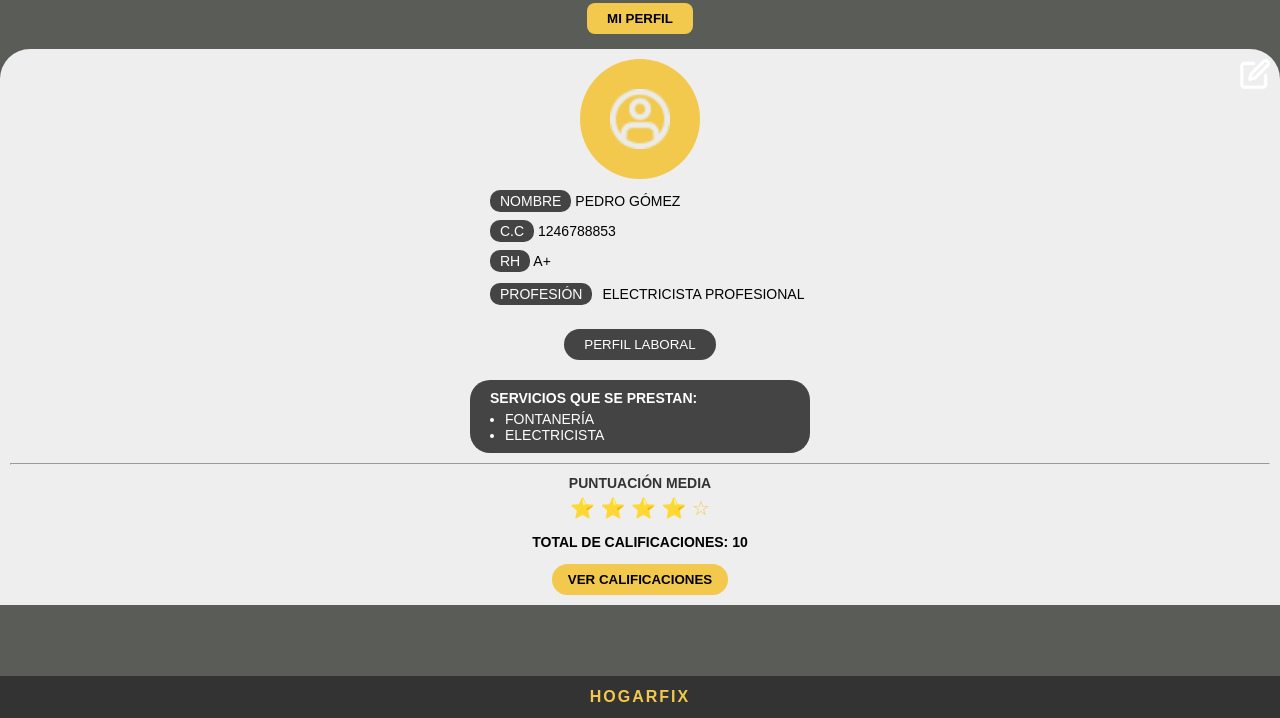
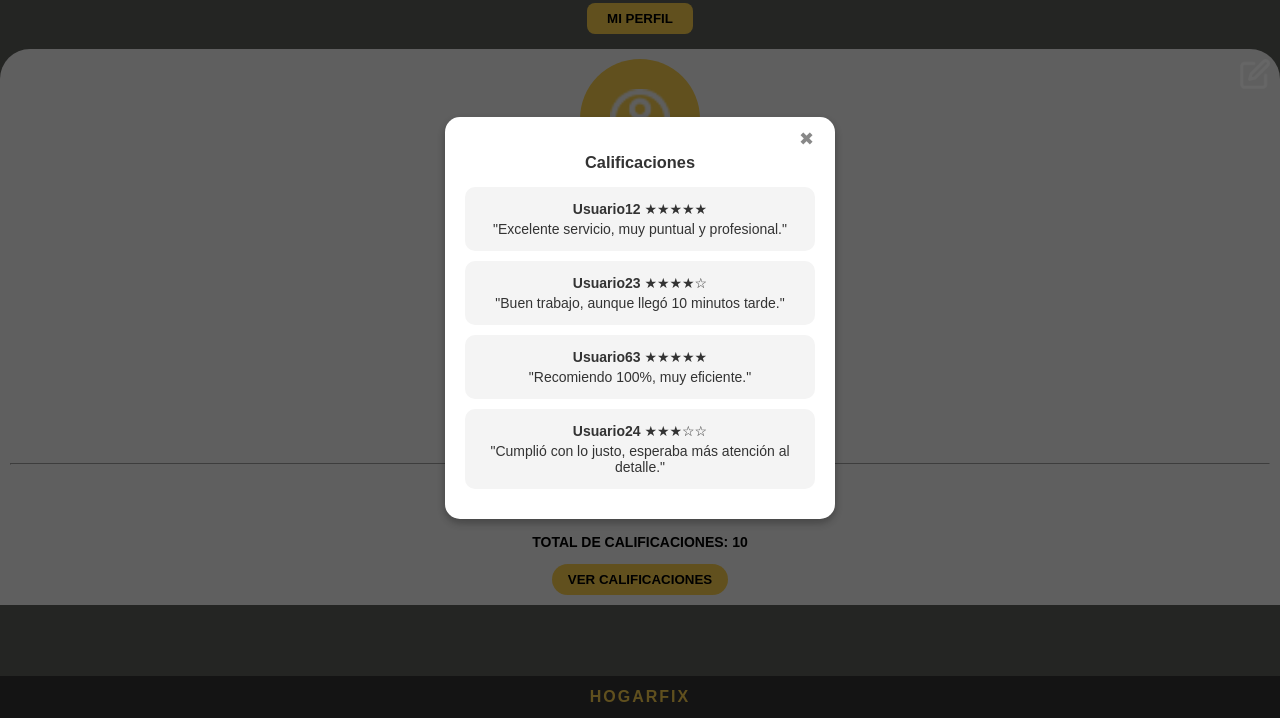
Before and after one commit to JPalacios-8/HogarFix, a plain HTML site: page html/perfil-proveedores.html in a window 1280 px wide. Both pictures are taken after a click on the button "VER CALIFICACIONES". Shown: the part 82-800 px from the top of the page. Drawn offline with Linux system fonts and the light colour scheme.

Commit message:
correcciones finales

```diff
--- a/html/perfil-proveedores.html
+++ b/html/perfil-proveedores.html
@@ -155,6 +155,57 @@
       display: block;
       cursor: pointer;
     }
+    .modal-overlay {
+  position: fixed;
+  top: 0; left: 0;
+  width: 100%;
+  height: 100%;
+  background: rgba(0, 0, 0, 0.6);
+  display: flex;
+  justify-content: center;
+  align-items: center;
+  z-index: 1000;
+}
+
+.modal-content {
+  background-color: #fff;
+  padding: 20px;
+  width: 90%;
+  max-width: 350px;
+  border-radius: 15px;
+  box-shadow: 0 4px 10px rgba(0,0,0,0.3);
+  position: relative;
+  color: #333;
+  font-family: sans-serif;
+}
+
+.modal-content h3 {
+  text-align: center;
+  margin-bottom: 15px;
+}
+
+.review {
+  background-color: #f4f4f4;
+  padding: 10px;
+  border-radius: 10px;
+  margin-bottom: 10px;
+}
+
+.review p {
+  margin: 4px 0;
+}
+
+.close-btn {
+  position: absolute;
+  top: 10px;
+  right: 15px;
+  background: none;
+  border: none;
+  font-size: 18px;
+  color: #888;
+  cursor: pointer;
+}
+
 
     footer {
       background-color: #333;
@@ -211,11 +262,50 @@
     <strong style="color: #333;">PUNTUACIÓN MEDIA</strong>
     <div style="font-size: 20px; color: #f2c94c; margin: 5px 0;">⭐ ⭐ ⭐ ⭐ ☆</div>
     <p><strong>TOTAL DE CALIFICACIONES: 10</strong></p>
-    <button style="background-color: #f2c94c; border: none; padding: 8px 16px; border-radius: 20px; font-weight: bold;">VER CALIFICACIONES</button>
+    <button onclick="abrirCalificaciones()" style="background-color: #f2c94c; border: none; padding: 8px 16px; border-radius: 20px; font-weight: bold;">VER CALIFICACIONES</button>
   </div>
+  <!-- MODAL DE CALIFICACIONES -->
+<div id="modalCalificaciones" style="display: none;" class="modal-overlay">
+  <div class="modal-content">
+    <button class="close-btn" onclick="cerrarCalificaciones()">✖</button>
+    <h3>Calificaciones</h3>
+
+    <div class="review">
+      <p><strong>Usuario12</strong> ★★★★★</p>
+      <p>"Excelente servicio, muy puntual y profesional."</p>
+    </div>
+
+    <div class="review">
+      <p><strong>Usuario23</strong> ★★★★☆</p>
+      <p>"Buen trabajo, aunque llegó 10 minutos tarde."</p>
+    </div>
+
+    <div class="review">
+      <p><strong>Usuario63</strong> ★★★★★</p>
+      <p>"Recomiendo 100%, muy eficiente."</p>
+    </div>
+
+    <div class="review">
+      <p><strong>Usuario24</strong> ★★★☆☆</p>
+      <p>"Cumplió con lo justo, esperaba más atención al detalle."</p>
+    </div>
+  </div>
+</div>
+
 </main>
 
   <footer>HOGARFIX</footer>
 
+  <script>
+  function abrirCalificaciones() {
+    document.getElementById("modalCalificaciones").style.display = "flex";
+  }
+
+  function cerrarCalificaciones() {
+    document.getElementById("modalCalificaciones").style.display = "none";
+  }
+</script>
+
+
 </body>
 </html>
--- a/javascript/perfil.js
+++ b/javascript/perfil.js
@@ -69,3 +69,8 @@ document.addEventListener("DOMContentLoaded", () => {
     });
   }
 });
+
+function irASoporteDesdeUsuario() {
+    localStorage.setItem("origenSoporte", "usuario");
+    window.location.href = "soporte.html";
+  }
--- a/javascript/singin.js
+++ b/javascript/singin.js
@@ -27,7 +27,7 @@ async function login(event) {
     } else if (docProveedor.exists()) {
       mostrarToast("Inicio de sesión como Proveedor...");
       setTimeout(() => {
-        window.location.href = "informacion_proveedor.html";
+        window.location.href = "home-proveedor.html";
       }, 2000);
     } else {
       mensajeError.textContent = "Tu cuenta no está registrada correctamente en Firestore.";
--- a/javascript/singup_proveedor.js
+++ b/javascript/singup_proveedor.js
@@ -30,7 +30,7 @@ window.guardarProveedor = async function (event) {
     document.querySelector("form").reset();
 
     setTimeout(() => {
-      window.location.href = "singin.html";
+      window.location.href = "informacion-proveedor.html";
     }, 2000);
   } catch (error) {
     console.error("Error en el registro:", error);
```
Also changed, not shown: html/chat.html (+4 -1 lines), html/confirmacion.html (+11 -1 lines), html/home-proveedor.html (+11 -2 lines), html/informacion_proveedor.html (+2 -2 lines), html/miperfil.html (+1 -1 lines), html/notificaciones.html (+1 -1 lines), html/perfil.html (+2 -1 lines), html/soporte.html (+10 -1 lines).
